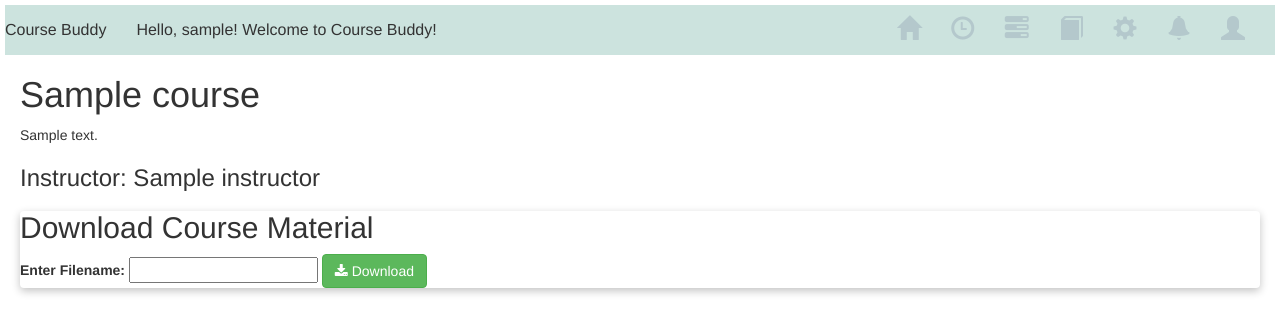
After one commit to katrina799/4G06CapstoneProjectT5, a Flask app: template src/templates/course_detail_page.html in a window 1280 px wide. The commit adds this page. Shown: the top 333 px of the page. Run offline with Flask 3, Linux system fonts and the light colour scheme; the template is opened without the code that fills it: most values are stand-ins (such as "Sample title", 1, 10 or a date in 2020); some libraries are stand-ins or nearby versions.

Commit message:
initial commit

```diff
--- a/src/app.py
+++ b/src/app.py
@@ -119,5 +119,53 @@ def add_course():
     return redirect(url_for("start"))
 
 
+# Router to course detailed page
+@app.route("/course_page", methods=["GET", "POST"])
+def course_page():
+    # render the course page, display the course content(name)
+    return render_template(
+        "course_page.html",
+        username=username,
+        courses=courses,
+        current_page="course_page",
+    )
+
+
+# Router to study plan detailed page
+@app.route("/plan_page", methods=["GET", "POST"])
+def plan_page():
+    # render the plan page
+    return render_template(
+        "plan_page.html", username=username, current_page="plan_page"
+    )
+
+
+# Router to user profile page
+@app.route("/profile_page", methods=["GET", "POST"])
+def profile_page():
+    # render the profile page, showing username on pege
+    return render_template(
+        "profile_page.html", username=username, current_page="profile_page"
+    )
+
+
+@app.route("/course_detail_page/<course_id>")
+def course_detail(course_id):
+    course = get_course_by_id(course_id)  # 从数据源获取课程信息的函数
+    if course:
+        return render_template("course_detail_page.html", course=course)
+    else:
+        return "Course not found", 404
+
+
+def get_course_by_id(course_id):
+    global courses
+    for course_str in courses:
+        course = ast.literal_eval(course_str)  # 将字符串转换为字典
+        if course["id"] == course_id:
+            return course
+    return None
+
+
 if __name__ == "__main__":
     app.run(debug=True)
--- a/src/static/style.css
+++ b/src/static/style.css
@@ -117,3 +117,8 @@ a:hover {
     color: #66b0bf;
 
 }
+
+.course-link {
+    display: inline-block;
+    width: 100%;
+}
--- /dev/null
+++ b/src/templates/course_detail_page.html
@@ -0,0 +1,37 @@
+<!DOCTYPE html>
+<html lang="en">
+
+<head>
+    <meta charset="UTF-8">
+    <meta name="viewport" content="width=device-width, initial-scale=1.0">
+    <link rel="stylesheet" type="text/css" href="{{ url_for('static', filename='style.css') }}" />
+    <link rel="stylesheet" href="http://maxcdn.bootstrapcdn.com/bootstrap/3.3.7/css/bootstrap.min.css">
+    <link rel="stylesheet" href="https://cdnjs.cloudflare.com/ajax/libs/font-awesome/4.7.0/css/font-awesome.min.css">
+    <title>Course Details - {{ course.name }}</title>
+</head>
+
+<body>
+    {% include 'header.html' %}
+    <!-- 课程详细信息展示区 -->
+    <div class="course-detail-container" style="margin: 20px;">
+        <h1>{{ course.name }}</h1> <!-- 课程名称 -->
+        <p>{{ course.description }}</p> <!-- 课程描述 -->
+        <h3>Instructor: {{ course.instructor }}</h3> <!-- 讲师信息 -->
+
+        <!-- 如果有其他信息，可以继续添加 -->
+
+        <!-- 文件下载表单 -->
+        <div class="panel-file" style="margin-top: 20px;">
+            <h2>Download Course Material</h2>
+            <form action="/download/{{ course.id }}" method="get">
+                <label for="filename">Enter Filename:</label>
+                <input type="text" id="filename" name="filename" required>
+                <button type="submit" class="btn btn-success">
+                    <i class="fa fa-download" aria-hidden="true"></i> Download
+                </button>
+            </form>
+        </div>
+    </div>
+</body>
+
+</html>
--- a/src/templates/course_page.html
+++ b/src/templates/course_page.html
@@ -34,6 +34,7 @@
 
                 <div class="courses" style="display: table; width: 256px;  border-spacing: 10px;">
                     {% for course in courses %}
+                    <a href="/course_detail_page/{{ course.id }}" class="course-detail-link">
                         <div id="{{ course.0.1 }}"" class=" course-detail">
                             <div class="course-image">
                                 <img style="vertical-align:middle " src="{{url_for('static', filename='books.png')}}" />
@@ -66,7 +67,7 @@
                             </div>
 
                         </div>
-
+                    </a>
                     {% endfor %}
                 </div>
 
```
Lines whose indentation alone changed are shown as unchanged.
